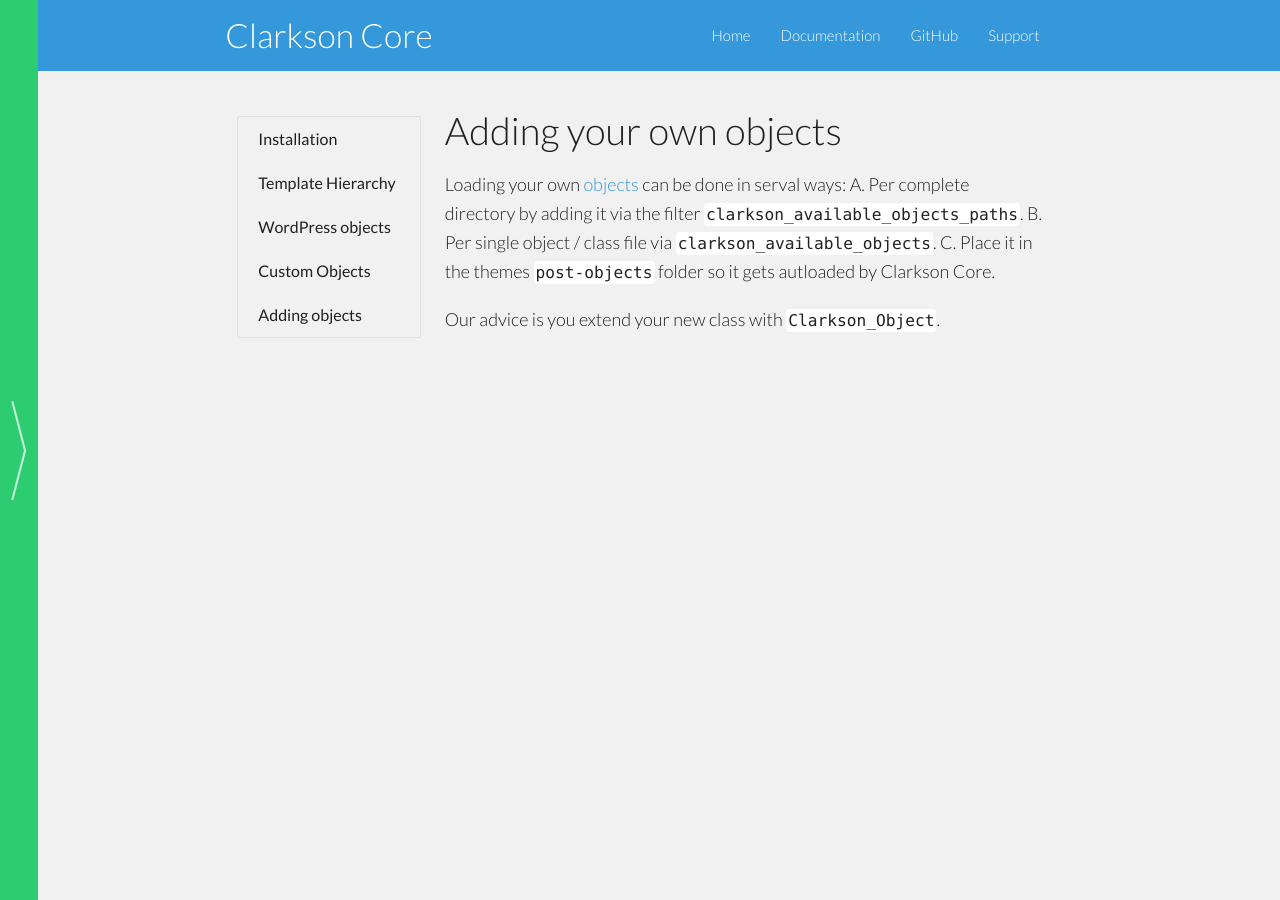
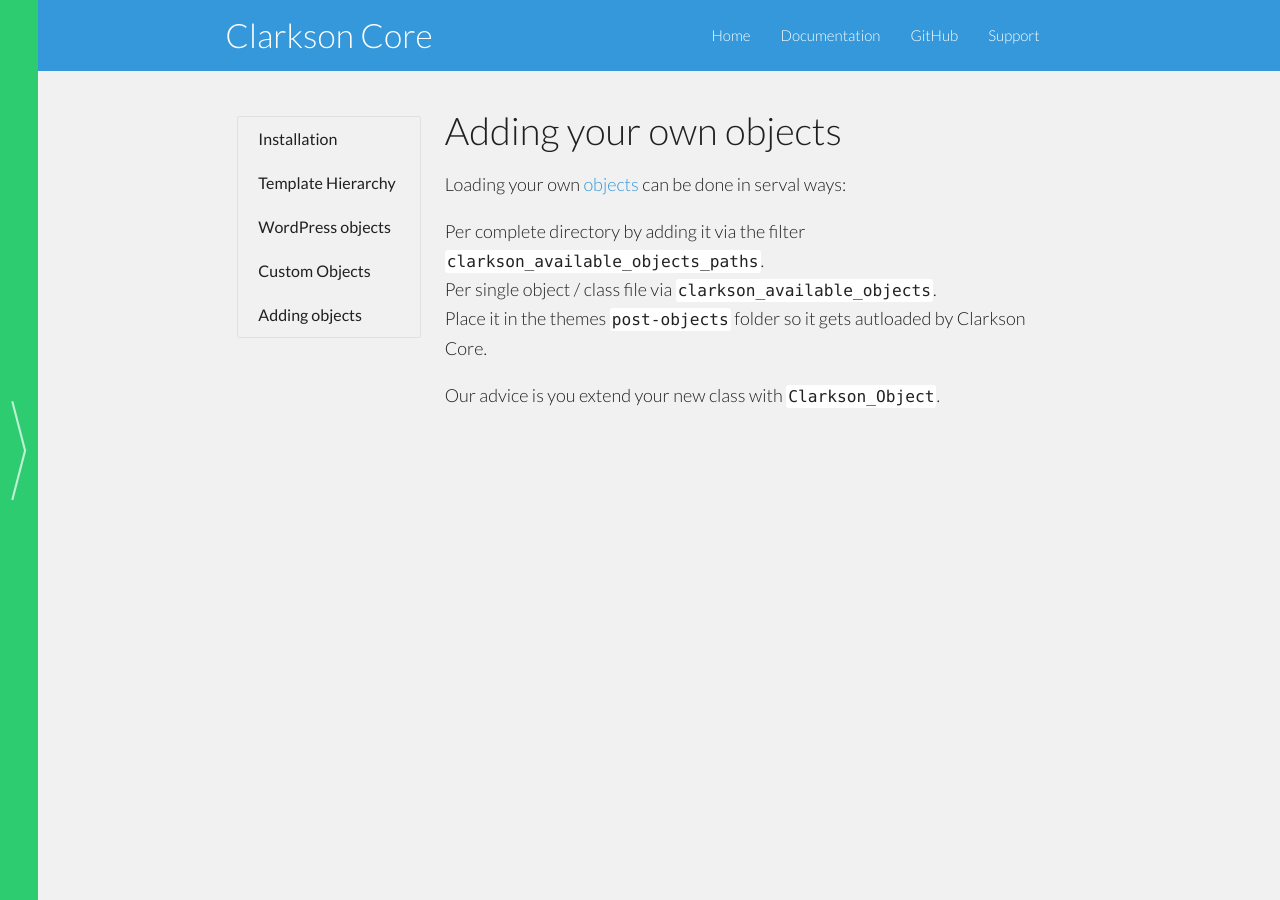
Before and after one commit to level-level/Clarkson-Theme, a Jekyll site: the page built from core/docs/adding-objects.md, in a window 1280 px wide. Built offline with Jekyll 4.4.1, drawn with Linux system fonts in a browser that asks for light colours; some web fonts are replaced.

Commit message:
correct list markup

```diff
--- a/core/docs/adding-objects.md
+++ b/core/docs/adding-objects.md
@@ -5,8 +5,9 @@ type: core
 ---
 # Adding your own objects
 Loading your own [objects](https://github.com/level-level/Clarkson-Core/blob/master/lib/clarkson-core-objects.php#L67) can be done in serval ways:
-A. Per complete directory by adding it via the filter `clarkson_available_objects_paths`.
-B. Per single object / class file via `clarkson_available_objects`.
-C. Place it in the themes `post-objects` folder so it gets autloaded by Clarkson Core.
+
+- Per complete directory by adding it via the filter `clarkson_available_objects_paths`.
+- Per single object / class file via `clarkson_available_objects`.
+- Place it in the themes `post-objects` folder so it gets autloaded by Clarkson Core.
 
 Our advice is you extend your new class with `Clarkson_Object`.
```
